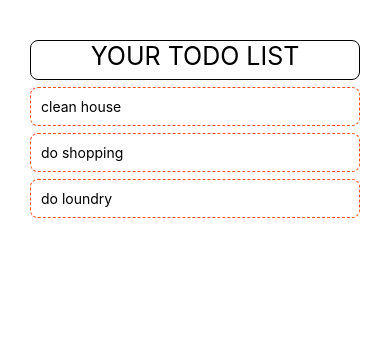
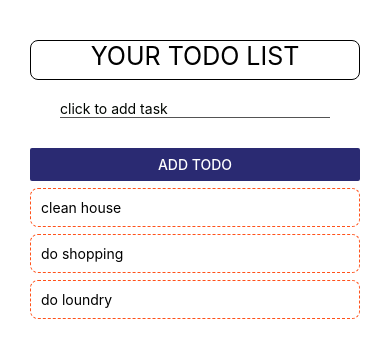
Before and after one commit to dulko-dev/simpleTodo-reactNative, a React Native app: screen / in a window 390 px wide. Shown: the top 358 px of the page. Built offline with nearby package versions, Linux system fonts and the light colour scheme.

Commit message:
ability add task to list

```diff
--- a/App.js
+++ b/App.js
@@ -2,8 +2,11 @@ import React, { useState } from "react";
 import { StyleSheet, View, FlatList } from "react-native";
 import TodoNav from "./components/todoNav";
 import TodoList from "./components/todoList";
+import TodoInput from "./components/todoInput";
 
 export default function App() {
+  const [text, setText] = useState("");
+
   const [list, setList] = useState([
     {
       name: "clean house",
@@ -19,9 +22,23 @@ export default function App() {
     },
   ]);
 
+  const handleAdd = (val) => {
+    if (text.length === 0) return;
+    setList((prev) => {
+      return [
+        ...prev,
+        { name: val, key: Math.floor(Math.random() * 1000).toString() },
+      ];
+    });
+    setText("");
+  };
+
   return (
     <View style={styles.container}>
       <TodoNav />
+      <View>
+        <TodoInput handleAdd={handleAdd} setText={setText} text={text} />
+      </View>
       <View style={styles.content}>
         <FlatList
           data={list}
--- /dev/null
+++ b/components/todoInput.js
@@ -0,0 +1,34 @@
+import React from "react";
+import { View, TextInput, StyleSheet, Button } from "react-native";
+
+const TodoInput = ({ handleAdd, setText, text }) => {
+
+  const handleText = (val) => {
+    setText(val);
+  };
+
+  return (
+    <View>
+      <TextInput
+        style={styles.input}
+        placeholder="click to add task"
+        onChangeText={(val) => handleText(val)}
+        value={text}
+      />
+      <Button color='#2a2a72' title="add todo" onPress={() => handleAdd(text)} />
+    </View>
+  );
+};
+
+const styles = StyleSheet.create({
+  input: {
+    color: "#000500",
+    paddingTop: 20,
+    borderBottomWidth: 1,
+    borderColor: "#545454",
+    marginHorizontal: 30,
+    marginBottom: 30,
+  },
+});
+
+export default TodoInput;
--- a/package.json
+++ b/package.json
@@ -13,7 +13,7 @@
     "react": "16.13.1",
     "react-dom": "16.13.1",
     "react-native": "https://github.com/expo/react-native/archive/sdk-41.0.0.tar.gz",
-    "react-native-web": "~0.13.12"
+    "react-native-web": "^0.16.5"
   },
   "devDependencies": {
     "@babel/core": "^7.9.0"
```
Also changed, not shown: 1 other file (tests, documents, lock files or other folders).
